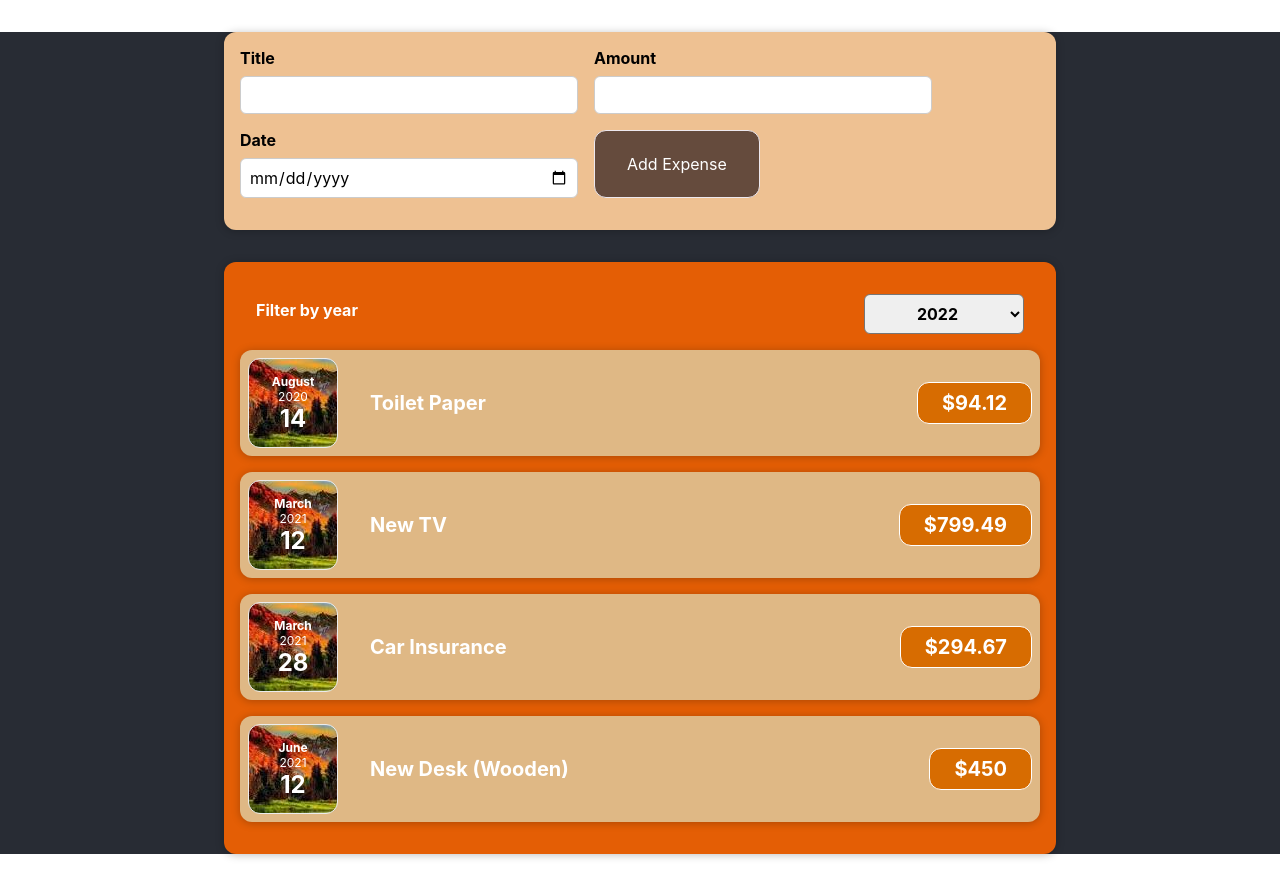
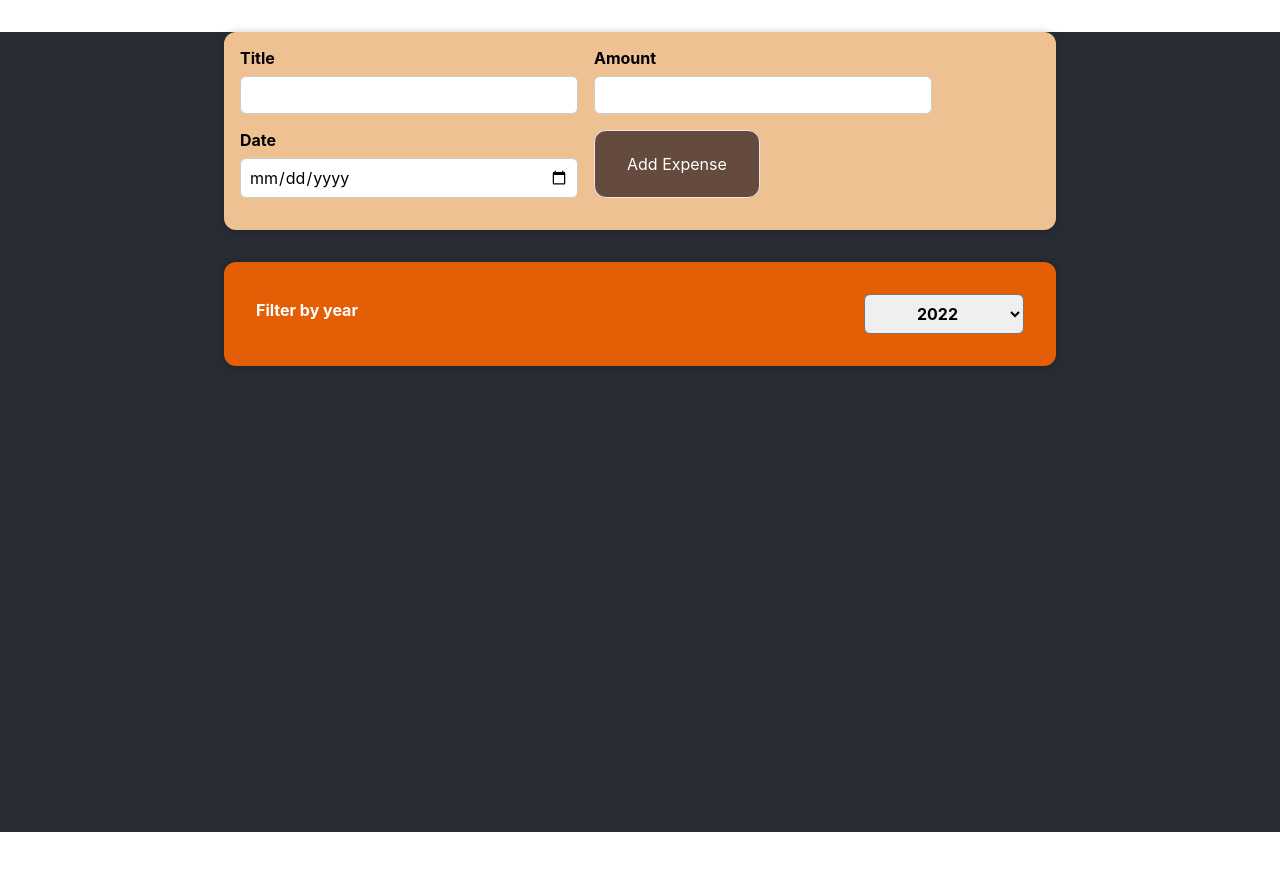
Before and after one commit to shadushazzz/expense-tracker-app-react, a React (Create React App) app in the folder expense-tracker/: page / in a window 1280 px wide. After the commit the page ends 832 px from the top, so only its background shows below. Built offline with nearby package versions, Linux system fonts and the light colour scheme.

Commit message:
added dynamic list from forms

```diff
--- a/expense-tracker/src/App.js
+++ b/expense-tracker/src/App.js
@@ -1,8 +1,8 @@
+import React , { useState } from 'react';
 import Expenses from './components/Expenses/Expenses';
 import NewExpense from './components/NewExpense/NewExpense';
 import './App.css'
 
-function App() {
 const expenses = [
   {
     id: 'e1',
@@ -25,14 +25,20 @@ function App() {
   },
 ];
 
+const  App = () => {
+
+  const [expense,setExpense] = useState(expenses);
+
   const inputFormData = (receivedExpenses) => {
-    console.log(receivedExpenses);
+    setExpense( prevexpense => {
+      return [receivedExpenses, ...prevexpense]
+    })
   }
 
   return (
     <div className='App-header'>
       <NewExpense onFormData={inputFormData}/>
-      <Expenses items={expenses}/>
+      <Expenses items={expense}/>
     </div>
   );
 }
--- a/expense-tracker/src/components/Expenses/Expenses.js
+++ b/expense-tracker/src/components/Expenses/Expenses.js
@@ -10,29 +10,20 @@ const Expenses = (props) => {
   const receivedFilterYear = ( receivedYear ) => {
     setFilterYear(receivedYear);
   }
+
+  const filteredList = props.items.filter(item => item.date.getFullYear() === Number(filterYear));
+
   return (
   <Card className='expenses'>
     <ExpensesFilter selected={filterYear} onExpenseFilterChange={receivedFilterYear} />
-    <ExpenseItems
-        title={props.items[0].title}
-        amount={props.items[0].amount}
-        date={props.items[0].date}
-      ></ExpenseItems>
-      <ExpenseItems
-        title={props.items[1].title}
-        amount={props.items[1].amount}
-        date={props.items[1].date}
-      ></ExpenseItems>
-      <ExpenseItems
-        title={props.items[2].title}
-        amount={props.items[2].amount}
-        date={props.items[2].date}
-      ></ExpenseItems>
-      <ExpenseItems
-        title={props.items[3].title}
-        amount={props.items[3].amount}
-        date={props.items[3].date}
-      ></ExpenseItems>
+    {
+      filteredList.map( item =>
+        <ExpenseItems
+        title={item.title}
+        amount={item.amount}
+        date={item.date} />
+      )
+    }
   </Card>
   )
 }
--- a/expense-tracker/src/components/NewExpense/NewExpenseForm.js
+++ b/expense-tracker/src/components/NewExpense/NewExpenseForm.js
@@ -42,7 +42,7 @@ const NewExpenseForm = (props) => {
             </div>
             <div className="new-expense__control">
               <label>Date</label>
-              <input type='date' min='2021-09-01' max='2023-09-01' value={enteredDate} onChange={onDateChange}></input>
+              <input type='date' min='2017-09-01' max='2023-09-01' value={enteredDate} onChange={onDateChange}></input>
             </div>
             <button type="submit">Add Expense</button>
           </div>
```
Lines whose indentation alone changed are shown as unchanged.
